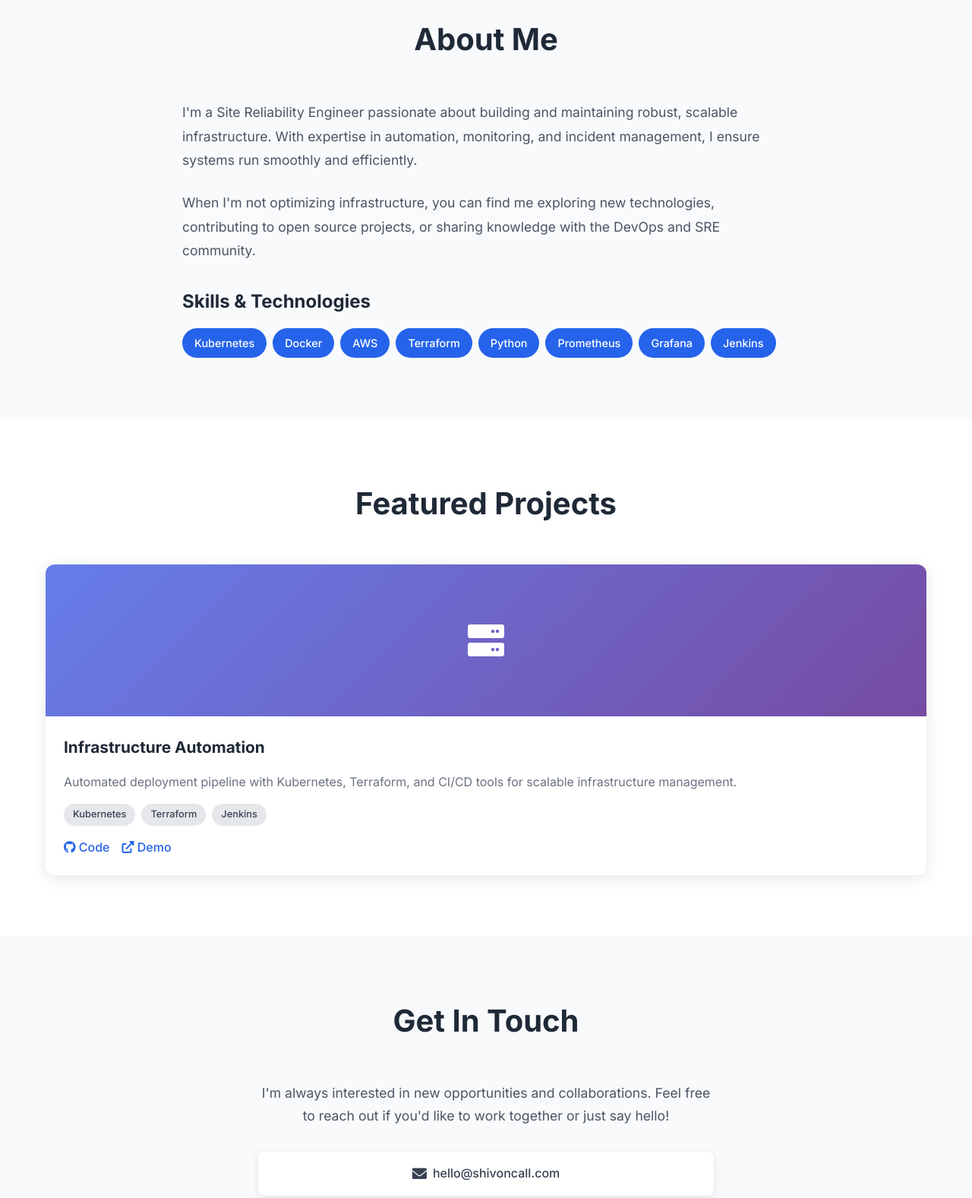
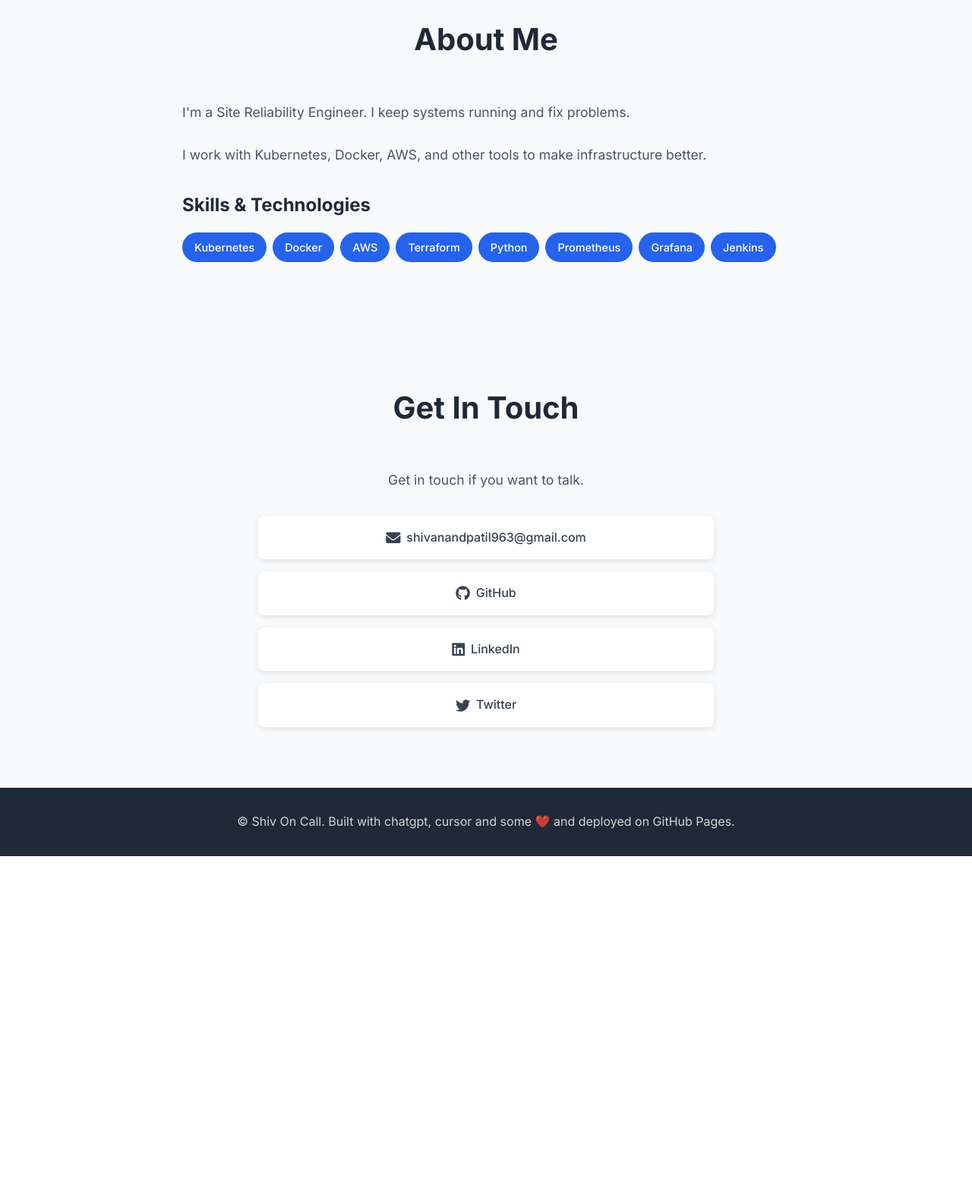
Before and after one commit to shivanand-patil/shivoncall.com, a plain HTML site: page index.html in a window 1280 px wide. Shown: the part 860-2437 px from the top of the page at 76% size. After the commit the page ends 1987 px from the top, so only its background shows below. Drawn offline with Linux system fonts and the light colour scheme.

Commit message:
[update] removed cringe

```diff
--- a/index.html
+++ b/index.html
@@ -18,7 +18,6 @@
             <ul class="nav-menu">
                 <li><a href="#home" class="nav-link">Home</a></li>
                 <li><a href="#about" class="nav-link">About</a></li>
-                <li><a href="#projects" class="nav-link">Projects</a></li>
                 <li><a href="#contact" class="nav-link">Contact</a></li>
             </ul>
             <div class="hamburger">
@@ -39,8 +38,8 @@
                     Passionate about infrastructure automation, monitoring, and incident response.
                 </p>
                 <div class="hero-buttons">
-                    <a href="#projects" class="btn btn-primary">View My Work</a>
-                    <a href="#contact" class="btn btn-secondary">Get In Touch</a>
+                    <a href="#about" class="btn btn-primary">Learn More</a>
+                    <a href="#contact" class="btn btn-secondary">Say Hello</a>
                 </div>
             </div>
             <div class="hero-image">
@@ -57,14 +56,10 @@
             <div class="about-content">
                 <div class="about-text">
                     <p>
-                        I'm a Site Reliability Engineer passionate about building and maintaining
-                        robust, scalable infrastructure. With expertise in automation, monitoring,
-                        and incident management, I ensure systems run smoothly and efficiently.
+                        I'm a Site Reliability Engineer. I keep systems running and fix problems.
                     </p>
                     <p>
-                        When I'm not optimizing infrastructure, you can find me exploring new
-                        technologies, contributing to open source projects, or sharing knowledge
-                        with the DevOps and SRE community.
+                        I work with Kubernetes, Docker, AWS, and other tools to make infrastructure better.
                     </p>
                     <div class="skills">
                         <h3>Skills & Technologies</h3>
@@ -84,53 +79,28 @@
         </div>
     </section>
 
-    <section id="projects" class="projects">
-        <div class="container">
-            <h2 class="section-title">Featured Projects</h2>
-            <div class="projects-grid">
-                <div class="project-card">
-                    <div class="project-image">
-                        <i class="fas fa-server"></i>
-                    </div>
-                    <div class="project-content">
-                        <h3>Infrastructure Automation</h3>
-                        <p>Automated deployment pipeline with Kubernetes, Terraform, and CI/CD tools for scalable infrastructure management.</p>
-                        <div class="project-tech">
-                            <span>Kubernetes</span>
-                            <span>Terraform</span>
-                            <span>Jenkins</span>
-                        </div>
-                        <div class="project-links">
-                            <a href="https://github.com/shivanand-patil" class="project-link"><i class="fab fa-github"></i> Code</a>
-                            <a href="#" class="project-link"><i class="fas fa-external-link-alt"></i> Demo</a>
-                        </div>
-                    </div>
-                </div>
-            </div>
-        </div>
-    </section>
+
 
     <section id="contact" class="contact">
         <div class="container">
             <h2 class="section-title">Get In Touch</h2>
             <div class="contact-content">
                 <div class="contact-info">
-                    <p>I'm always interested in new opportunities and collaborations.
-                    Feel free to reach out if you'd like to work together or just say hello!</p>
+                    <p>Get in touch if you want to talk.</p>
                     <div class="contact-methods">
-                        <a href="mailto:hello@shivoncall.com" class="contact-method">
+                        <a href="mailto:shivanandpatil963@gmail.com" class="contact-method">
                             <i class="fas fa-envelope"></i>
-                            <span>hello@shivoncall.com</span>
+                            <span>shivanandpatil963@gmail.com</span>
                         </a>
                         <a href="https://github.com/shivanand-patil" class="contact-method">
                             <i class="fab fa-github"></i>
                             <span>GitHub</span>
                         </a>
-                        <a href="https://linkedin.com/in/shivanand-patil" class="contact-method">
+                        <a href="linkedin.com/in/shivanand-patil-0333751a4" class="contact-method">
                             <i class="fab fa-linkedin"></i>
                             <span>LinkedIn</span>
                         </a>
-                        <a href="https://twitter.com/shivanand_patil" class="contact-method">
+                        <a href="https://twitter.com/shivpatz" class="contact-method">
                             <i class="fab fa-twitter"></i>
                             <span>Twitter</span>
                         </a>
@@ -142,7 +112,7 @@
 
     <footer class="footer">
         <div class="container">
-            <p>&copy; 2024 Shiv On Call. Built with ❤️ and deployed on GitHub Pages.</p>
+            <p>&copy; Shiv On Call. Built with chatgpt, cursor and some ❤️ and deployed on GitHub Pages.</p>
         </div>
     </footer>
 
```
